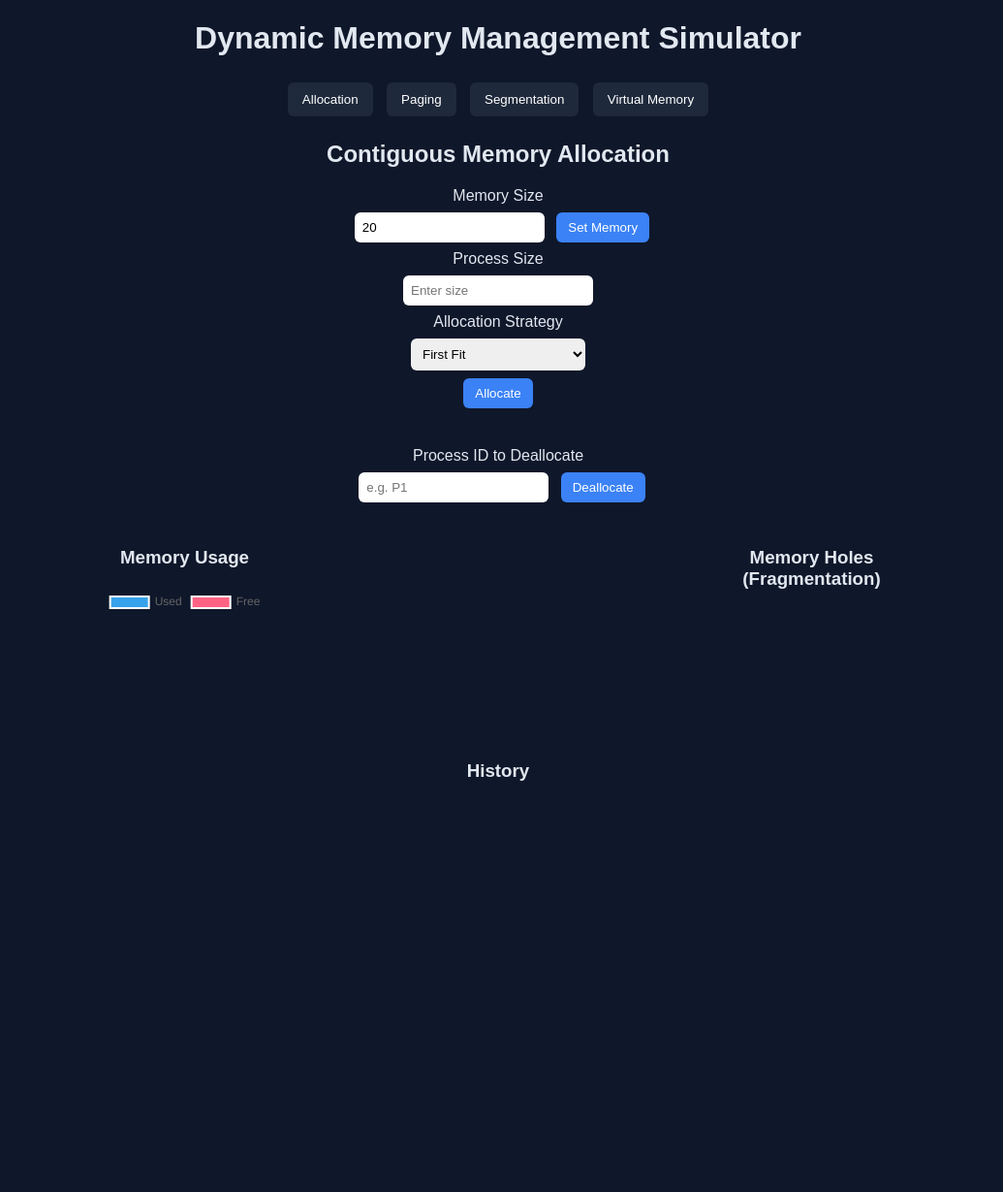
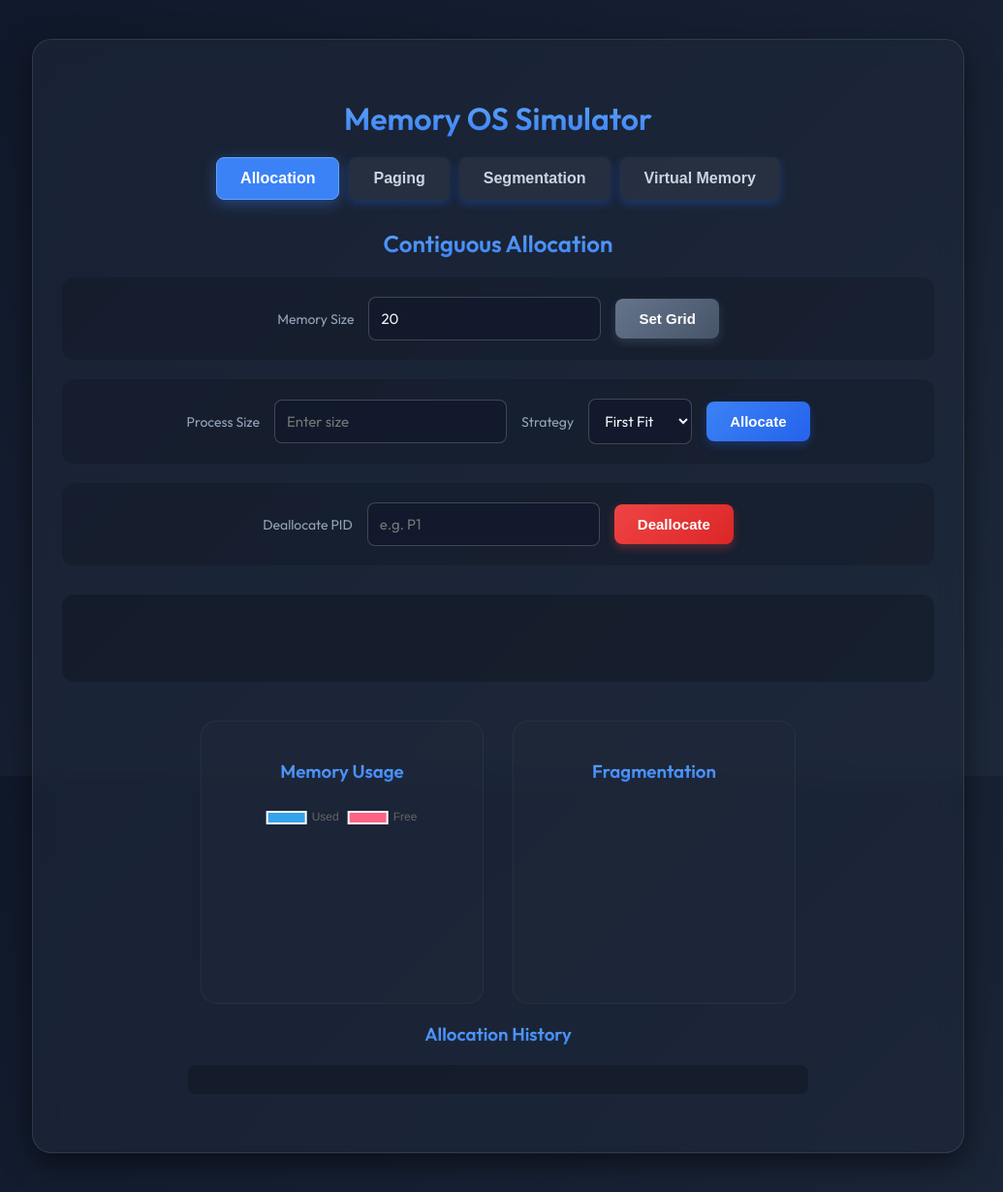
Before and after one commit to Sarth345/dynamic-memory-management-visualizer, a Flask app: page / in a window 1280 px wide. Shown: the whole page at 97% size, without its empty margins (126-1161 px from the left). Before the commit the page ends 805 px from the top, so only its background shows below. Run offline with Flask 3, Linux system fonts and the light colour scheme; a map, chart or similar area stays blank.

Commit message:
Enhance UI with modern glassmorphism design

```diff
--- a/static/script.js
+++ b/static/script.js
@@ -13,6 +13,8 @@ function getColor(pid){
 function showTab(id){
  document.querySelectorAll(".tab").forEach(t=>t.style.display="none");
  document.getElementById(id).style.display="block";
+ document.querySelectorAll(".tabs button").forEach(b=>b.classList.remove("active"));
+ document.querySelector(`button[onclick="showTab('${id}')"]`).classList.add("active");
 }
 
 function initChart(){
--- a/static/style.css
+++ b/static/style.css
@@ -1,51 +1,150 @@
+@import url('https://fonts.googleapis.com/css2?family=Outfit:wght@300;400;600&display=swap');
+
 body {
-    font-family: Arial, sans-serif;
+    font-family: 'Outfit', sans-serif;
     text-align: center;
-    background: #0f172a;
-    color: #e2e8f0;
+    background: linear-gradient(135deg, #0f172a 0%, #1e293b 100%);
+    background-attachment: fixed;
+    color: #f8fafc;
+    margin: 0;
+    padding: 0;
+    min-height: 100vh;
+}
+
+h1, h2, h3 {
+    font-weight: 600;
+    margin-bottom: 20px;
+    background: -webkit-linear-gradient(#60a5fa, #3b82f6);
+    -webkit-background-clip: text;
+    -webkit-text-fill-color: transparent;
+}
+
+.container {
+    max-width: 900px;
+    margin: 40px auto;
+    padding: 40px 30px;
+    background: rgba(30, 41, 59, 0.6);
+    backdrop-filter: blur(12px);
+    -webkit-backdrop-filter: blur(12px);
+    border: 1px solid rgba(255, 255, 255, 0.1);
+    border-radius: 20px;
+    box-shadow: 0 10px 30px rgba(0, 0, 0, 0.5);
 }
 
 /* Tabs */
+.tabs {
+    display: flex;
+    justify-content: center;
+    gap: 10px;
+    margin-bottom: 30px;
+    flex-wrap: wrap;
+}
+
 .tabs button {
-    margin: 5px;
-    padding: 10px 15px;
+    margin: 0;
+    padding: 12px 24px;
     border: none;
-    border-radius: 6px;
-    background: #1e293b;
-    color: white;
+    border-radius: 8px;
+    background: rgba(255, 255, 255, 0.05);
+    color: #cbd5e1;
+    font-size: 16px;
+    font-weight: 600;
     cursor: pointer;
+    transition: all 0.3s ease;
+    border: 1px solid transparent;
 }
 
 .tabs button:hover {
-    background: #334155;
+    background: rgba(255, 255, 255, 0.1);
+    color: #fff;
+    transform: translateY(-2px);
 }
 
-/* Inputs */
+.tabs button.active {
+    background: #3b82f6;
+    color: #fff;
+    border: 1px solid #60a5fa;
+    box-shadow: 0 4px 15px rgba(59, 130, 246, 0.4);
+}
+
+/* Forms & Layout */
+.input-group {
+    background: rgba(0, 0, 0, 0.15);
+    padding: 20px;
+    border-radius: 12px;
+    margin-bottom: 20px;
+    display: flex;
+    flex-wrap: wrap;
+    align-items: center;
+    justify-content: center;
+    gap: 15px;
+}
+
+.input-group label {
+    margin: 0;
+    font-size: 14px;
+    color: #94a3b8;
+    font-weight: 500;
+}
+
 input, select, textarea {
-    margin: 8px;
-    padding: 8px;
-    border-radius: 6px;
-    border: none;
-    width: 180px;
+    padding: 12px;
+    border-radius: 8px;
+    border: 1px solid rgba(255, 255, 255, 0.2);
+    background: rgba(15, 23, 42, 0.6);
+    color: #f1f5f9;
+    font-family: inherit;
+    font-size: 15px;
+    transition: all 0.3s ease;
+}
+
+input:focus, select:focus, textarea:focus {
+    outline: none;
+    border-color: #3b82f6;
+    box-shadow: 0 0 0 3px rgba(59, 130, 246, 0.3);
 }
 
 textarea {
-    width: 300px;
-    height: 80px;
+    width: 100%;
+    max-width: 400px;
+    height: 60px;
+    resize: vertical;
 }
 
 /* Buttons */
 button {
-    padding: 8px 12px;
+    padding: 12px 24px;
     border: none;
-    border-radius: 6px;
-    background: #3b82f6;
+    border-radius: 8px;
+    background: linear-gradient(135deg, #3b82f6, #2563eb);
     color: white;
+    font-size: 15px;
+    font-weight: 600;
     cursor: pointer;
+    transition: all 0.3s ease;
+    box-shadow: 0 4px 10px rgba(37, 99, 235, 0.3);
 }
 
 button:hover {
-    background: #2563eb;
+    transform: translateY(-2px);
+    box-shadow: 0 6px 15px rgba(37, 99, 235, 0.5);
+    background: linear-gradient(135deg, #60a5fa, #3b82f6);
+}
+
+button.btn-secondary {
+    background: linear-gradient(135deg, #64748b, #475569);
+    box-shadow: 0 4px 10px rgba(100, 116, 139, 0.3);
+}
+button.btn-secondary:hover {
+    background: linear-gradient(135deg, #94a3b8, #64748b);
+}
+
+button.btn-danger {
+    background: linear-gradient(135deg, #ef4444, #dc2626);
+    box-shadow: 0 4px 10px rgba(239, 68, 68, 0.3);
+}
+button.btn-danger:hover {
+    background: linear-gradient(135deg, #f87171, #ef4444);
 }
 
 /* Memory blocks */
@@ -53,48 +152,130 @@ button:hover {
     display: flex;
     flex-wrap: wrap;
     justify-content: center;
-    margin: 20px;
+    gap: 8px;
+    margin: 30px auto;
+    padding: 20px;
+    background: rgba(0, 0, 0, 0.2);
+    border-radius: 12px;
+    min-height: 50px;
 }
 
 .block {
-    width: 32px;
-    height: 32px;
-    margin: 3px;
+    width: 45px;
+    height: 45px;
     display: flex;
     align-items: center;
     justify-content: center;
-    border-radius: 6px;
-    font-size: 10px;
-    font-weight: bold;
-    color: black;
+    border-radius: 8px;
+    font-size: 14px;
+    font-weight: 700;
+    color: #fff;
+    box-shadow: 0 2px 5px rgba(0,0,0,0.3);
+    transition: transform 0.2s;
+    text-shadow: 1px 1px 2px rgba(0,0,0,0.5);
+}
+
+.block:hover {
+    transform: scale(1.1);
 }
 
 .free {
     background: #475569;
+    color: #cbd5e1;
+    text-shadow: none;
 }
 
-/* Chart container (FIX SIZE HERE) */
+/* Charts */
+.charts-wrapper {
+    display: flex;
+    justify-content: center;
+    gap: 30px;
+    flex-wrap: wrap;
+    margin-top: 40px;
+}
+
 .chart-container {
     width: 250px;
-    height: 200px;
-    margin: 20px auto;
+    height: 250px;
+    padding: 20px;
+    background: rgba(30, 41, 59, 0.5);
+    border-radius: 16px;
+    border: 1px solid rgba(255,255,255,0.05);
 }
 
+/* Tables */
 table {
-    margin-top: 20px;
-    background: #1e293b;
-    color: white;
+    margin: 20px auto;
+    border-collapse: collapse;
+    background: rgba(30, 41, 59, 0.6);
+    color: #e2e8f0;
+    border-radius: 8px;
+    overflow: hidden;
+    box-shadow: 0 4px 15px rgba(0, 0, 0, 0.2);
+    width: 100%;
 }
 
 th, td {
-    padding: 8px 12px;
+    padding: 12px 15px;
     text-align: center;
+    border: 1px solid rgba(255,255,255,0.1);
 }
 
 th {
     background: #334155;
+    font-weight: 600;
+    color: #cbd5e1;
 }
 
 td {
-    background: #0f172a;
+    background: rgba(15, 23, 42, 0.4);
 }
+
+tr:hover td {
+    background: rgba(255,255,255,0.05);
+}
+
+/* Results & History */
+.result-box {
+    margin-top: 20px;
+    padding: 20px;
+    background: rgba(0,0,0,0.15);
+    border-radius: 12px;
+}
+
+#stats {
+    font-size: 16px;
+    font-weight: 600;
+    color: #93c5fd;
+    margin-top: 15px;
+}
+
+#history {
+    text-align: left;
+    max-width: 600px;
+    margin: 20px auto;
+    padding: 15px 20px;
+    background: rgba(0,0,0,0.2);
+    border-radius: 8px;
+    list-style-type: none;
+}
+
+#history li {
+    padding: 10px 0;
+    border-bottom: 1px solid rgba(255,255,255,0.05);
+    font-family: monospace;
+    font-size: 15px;
+}
+
+#history li:last-child {
+    border-bottom: none;
+}
+
+.tab {
+    animation: fadeIn 0.4s ease-out;
+}
+
+@keyframes fadeIn {
+    from { opacity: 0; transform: translateY(10px); }
+    to { opacity: 1; transform: translateY(0); }
+}
--- a/templates/index.html
+++ b/templates/index.html
@@ -1,16 +1,19 @@
 <!DOCTYPE html>
-<html>
+<html lang="en">
 <head>
+    <meta charset="UTF-8">
+    <meta name="viewport" content="width=device-width, initial-scale=1.0">
     <title>Dynamic Memory Management Simulator</title>
     <link rel="stylesheet" href="/static/style.css">
 </head>
 <body>
 
-<h1>Dynamic Memory Management Simulator</h1>
+<div class="container">
+    <h1>Memory OS Simulator</h1>
 
     <!-- Tabs -->
     <div class="tabs">
-    <button onclick="showTab('alloc')">Allocation</button>
+        <button onclick="showTab('alloc')" class="active">Allocation</button>
         <button onclick="showTab('paging')">Paging</button>
         <button onclick="showTab('seg')">Segmentation</button>
         <button onclick="showTab('vm')">Virtual Memory</button>
@@ -18,122 +21,121 @@
 
     <!-- ================= ALLOCATION ================= -->
     <div id="alloc" class="tab">
+        <h2>Contiguous Allocation</h2>
 
-    <h2>Contiguous Memory Allocation</h2>
+        <div class="input-group">
+            <label>Memory Size</label>
+            <input id="memSize" value="20" placeholder="Size">
+            <button onclick="reset()" class="btn-secondary">Set Grid</button>
+        </div>
 
-    <label>Memory Size</label><br>
-    <input id="memSize" value="20">
-    <button onclick="reset()">Set Memory</button><br>
+        <div class="input-group">
+            <label>Process Size</label>
+            <input id="size" placeholder="Enter size">
 
-    <label>Process Size</label><br>
-    <input id="size" placeholder="Enter size"><br>
-
-    <label>Allocation Strategy</label><br>
+            <label>Strategy</label>
             <select id="strategy">
                 <option value="first">First Fit</option>
                 <option value="best">Best Fit</option>
                 <option value="worst">Worst Fit</option>
                 <option value="next">Next Fit</option>
-    </select><br>
+            </select>
+            <button onclick="allocate()">Allocate</button>
+        </div>
 
-    <button onclick="allocate()">Allocate</button>
+        <div class="input-group">
+            <label>Deallocate PID</label>
+            <input id="pid" placeholder="e.g. P1">
+            <button onclick="deallocate()" class="btn-danger">Deallocate</button>
+        </div>
 
-    <!-- Memory Blocks -->
         <div id="memory"></div>
-
-    <!-- Deallocate -->
-    <label>Process ID to Deallocate</label><br>
-    <input id="pid" placeholder="e.g. P1">
-    <button onclick="deallocate()">Deallocate</button>
-
-    <!-- Stats -->
         <div id="stats"></div>
 
-    <!-- Graph -->
-    <div style="display:flex; justify-content:center; gap:30px; flex-wrap:wrap;">
-
-    <!-- Memory Usage -->
+        <div class="charts-wrapper">
             <div class="chart-container">
                 <h3>Memory Usage</h3>
+                <div style="position: relative; height: 180px; width: 100%;">
                     <canvas id="memoryChart"></canvas>
                 </div>
-
-    <!-- Hole Graph -->
+            </div>
             <div class="chart-container">
-        <h3>Memory Holes (Fragmentation)</h3>
+                <h3>Fragmentation</h3>
+                <div style="position: relative; height: 180px; width: 100%;">
                     <canvas id="holeChart"></canvas>
                 </div>
-
+            </div>
         </div>
 
-    <!-- History -->
-    <h3>History</h3>
+        <h3>Allocation History</h3>
         <ul id="history"></ul>
-
     </div>
 
     <!-- ================= PAGING ================= -->
     <div id="paging" class="tab" style="display:none;">
+        <h2>Page Replacement</h2>
 
-    <h2>Paging with Page Replacement</h2>
+        <div class="input-group" style="flex-direction: column; align-items: stretch;">
+            <div style="display:flex; gap:15px; justify-content:center; flex-wrap:wrap;">
+                <label>Reference String</label>
+                <input id="pages" placeholder="e.g. 1 2 3 4 1 2">
 
-    <label>Page Reference String</label><br>
-    <input id="pages" placeholder="e.g. 1 2 3 4 1 2"><br>
+                <label>Frames</label>
+                <input id="frames" placeholder="e.g. 3">
 
-    <label>Number of Frames</label><br>
-    <input id="frames" placeholder="e.g. 3"><br>
-
-    <label>Algorithm</label><br>
+                <label>Algorithm</label>
                 <select id="algo">
                     <option value="fifo">FIFO</option>
                     <option value="lru">LRU</option>
-    </select><br>
+                </select>
+            </div>
+            <button onclick="runPaging()" style="margin: 0 auto;">Run Simulation</button>
+        </div>
 
-    <button onclick="runPaging()">Run Simulation</button>
-
-    <h3>Result</h3>
-    <div id="pagingResult"></div>
-
+        <div id="pagingResult" class="result-box"></div>
     </div>
 
     <!-- ================= SEGMENTATION ================= -->
     <div id="seg" class="tab" style="display:none;">
-
         <h2>Segmentation Address Translation</h2>
 
-    <label>Segment Table (Base Limit per line)</label><br>
-    <textarea id="segTable" placeholder="0 100&#10;100 200"></textarea><br>
+        <div class="input-group" style="flex-direction: column; align-items: stretch;">
+            <div style="display:flex; gap:15px; justify-content:center; flex-wrap:wrap;">
+                <label>Segment Table (Base Limit)</label>
+                <textarea id="segTable" placeholder="0 100&#10;100 200"></textarea>
 
-    <label>Segment Number</label><br>
-    <input id="segment" placeholder="e.g. 0"><br>
+                <label>Segment</label>
+                <input id="segment" placeholder="e.g. 0">
 
-    <label>Offset</label><br>
-    <input id="offset" placeholder="e.g. 50"><br>
-
-    <button onclick="runSegmentation()">Translate Address</button>
-
-    <h3>Result</h3>
-    <div id="segResult"></div>
-
+                <label>Offset</label>
+                <input id="offset" placeholder="e.g. 50">
+            </div>
+            <button onclick="runSegmentation()" style="margin: 0 auto;">Translate Address</button>
         </div>
 
+        <div id="segResult" class="result-box"></div>
+    </div>
+
+    <!-- ================= VIRTUAL MEMORY ================= -->
     <div id="vm" class="tab" style="display:none;">
+        <h2>Virtual Memory</h2>
 
-    <h2>Virtual Memory (Paging Translation)</h2>
+        <div class="input-group" style="flex-direction: column; align-items: stretch;">
+            <div style="display:flex; gap:15px; justify-content:center; flex-wrap:wrap;">
+                <label>Logical Addr</label>
+                <input id="logical" placeholder="e.g. 13">
 
-    <label>Logical Address</label><br>
-    <input id="logical" placeholder="e.g. 13"><br>
+                <label>Page Size</label>
+                <input id="pageSize" placeholder="e.g. 4">
 
-    <label>Page Size</label><br>
-    <input id="pageSize" placeholder="e.g. 4"><br>
+                <label>Page Table (1 frame/line)</label>
+                <textarea id="pageTable" placeholder="0&#10;1&#10;-1&#10;2"></textarea>
+            </div>
+            <button onclick="runVM()" style="margin: 0 auto;">Translate</button>
+        </div>
 
-    <label>Page Table (frame per line, -1 for not present)</label><br>
-    <textarea id="pageTable" placeholder="0\n1\n-1\n2"></textarea><br>
-
-    <button onclick="runVM()">Translate</button>
-
-    <h3>Result</h3>
-    <div id="vmResult"></div>
+        <div id="vmResult" class="result-box"></div>
+    </div>
 
 </div>
 
```
Also changed, not shown: README.md, 1 other file. Lines whose indentation alone changed are shown as unchanged.
